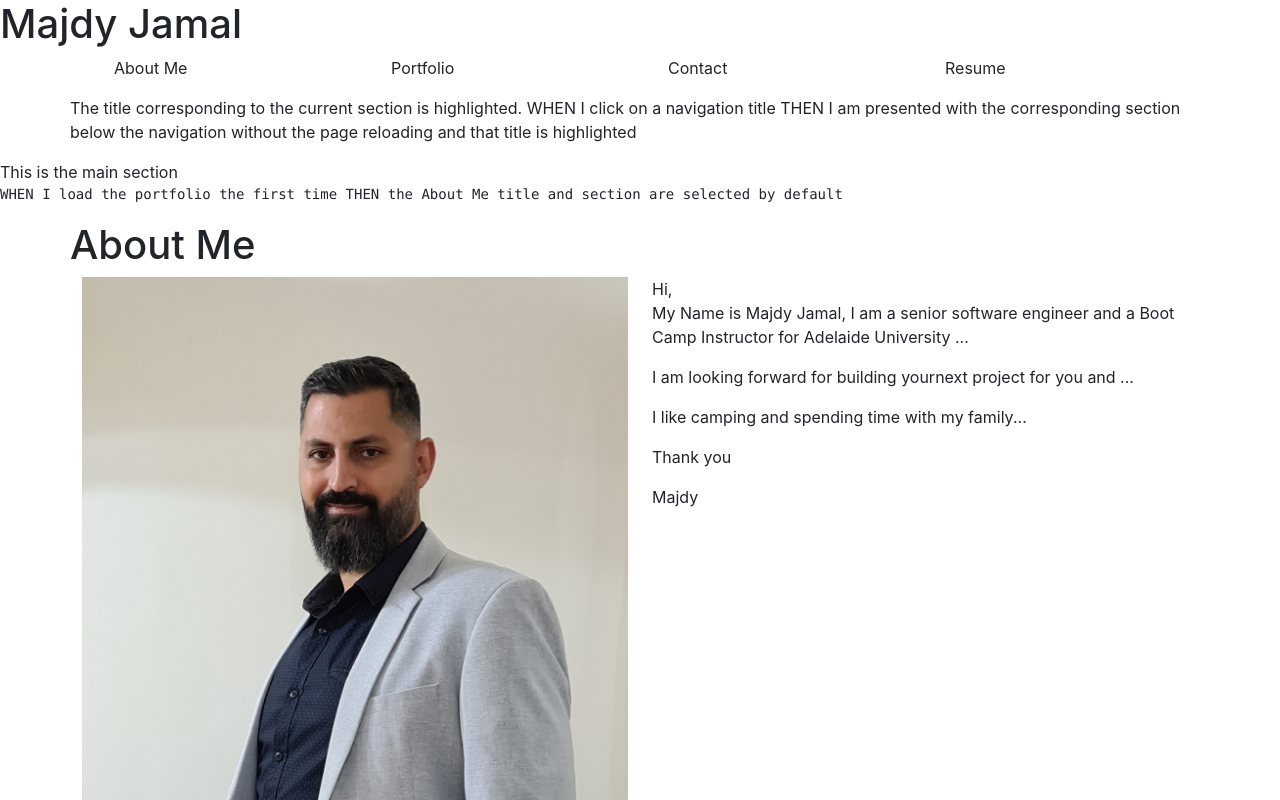
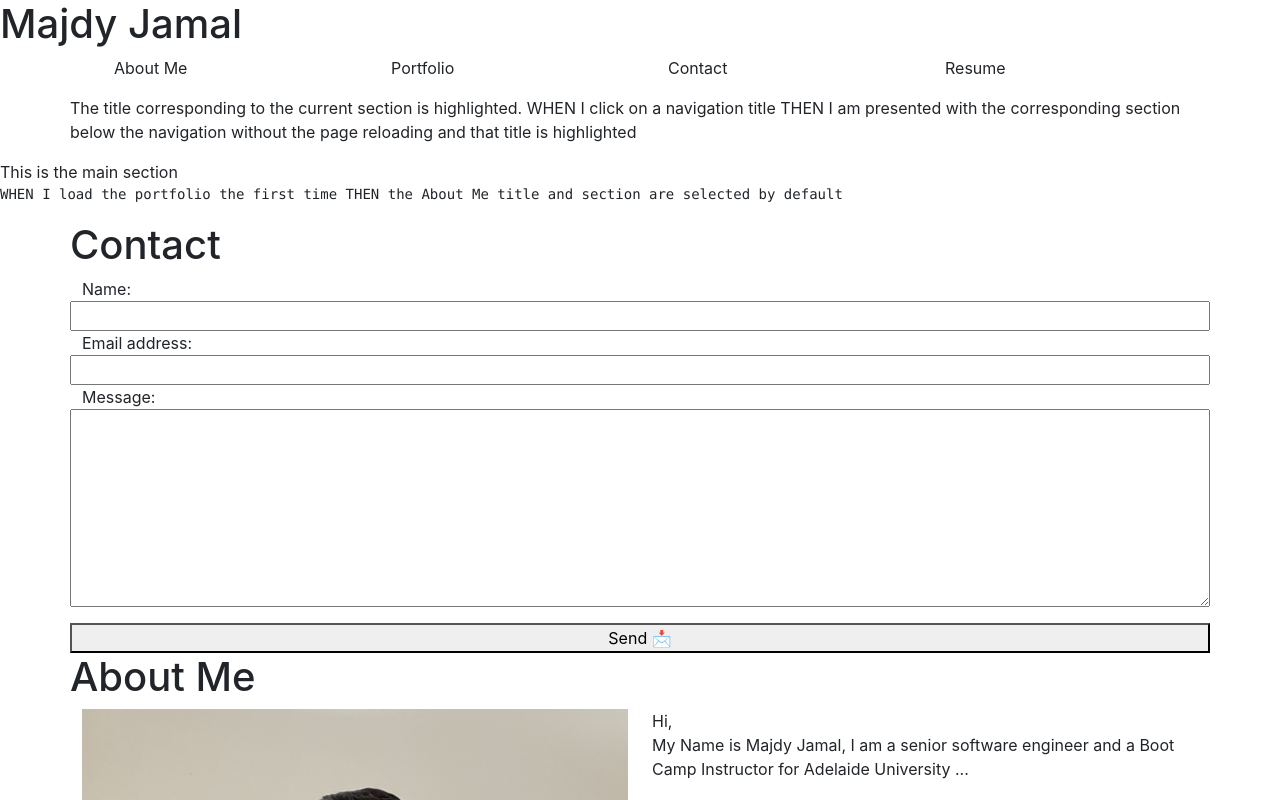
Before and after one commit to majdyjamal/portfolio-react, a React (Create React App) app: page / in a window 1280 px wide. Shown: the top 800 px of the page. Built offline with nearby package versions, Linux system fonts and the light colour scheme.

Commit message:
Added the Contact React component.

```diff
--- a/src/App.js
+++ b/src/App.js
@@ -4,10 +4,11 @@ import Header from './components/Header';
 import Nav from './components/Nav';
 import AboutMe from './components/AboutMe';
 import Portfolio from './components/Portfolio';
+import Contact from './components/Contact';
 
 function App() {
   return (
-    <div className="App">
+    <div className="App w-100">
 
       <Header>
         <Nav></Nav>
@@ -33,7 +34,7 @@ function App() {
             WHEN I load the portfolio the first time
             THEN the About Me title and section are selected by default
           </pre>
-
+          <Contact></Contact>
           <AboutMe></AboutMe>
           <Portfolio></Portfolio>
       </main>
--- /dev/null
+++ b/src/components/Contact/index.js
@@ -0,0 +1,83 @@
+import React, { useState } from "react";
+
+const Contact = () => {
+    const [formFieldsState, setFormFieldsState] = useState({
+        name: '',
+        emailAddress: '',
+        message: '',
+    });
+
+    const { name, emailAddress, message } = formFieldsState;
+
+    const [validationError, setValidationError] = useState('');
+
+    // https://stackoverflow.com/questions/46155/how-can-i-validate-an-email-address-in-javascript
+    const validateEmail = (email) => {
+        return email.match(
+            /^(([^<>()[\]\\.,;:\s@\"]+(\.[^<>()[\]\\.,;:\s@\"]+)*)|(\".+\"))@((\[[0-9]{1,3}\.[0-9]{1,3}\.[0-9]{1,3}\.[0-9]{1,3}\])|(([a-zA-Z\-0-9]+\.)+[a-zA-Z]{2,}))$/
+        );
+    };
+
+    const handleSubmit = (e) => {
+        e.preventDefault();
+        if (!validationError) {
+            console.log('The following form fields were submitted:', formFieldsState);
+        }
+    };
+
+    const handleChange = (e) => {
+        if (e.target.name === 'email') {
+            const isValid = validateEmail(e.target.value);
+            if (!isValid) {
+                setValidationError('Invalid Email Address.');
+            } else {
+                setValidationError('');
+            }
+        } else {
+            if (!e.target.value.length) {
+                setValidationError(`${e.target.name} is required.`);
+            } else {
+                setValidationError('');
+            }
+        }
+        if (!validationError) {
+            setFormFieldsState({ ...formFieldsState, [e.target.name]: e.target.value });
+            console.log('Updated the form state:', formFieldsState);
+        }
+    };
+
+    return (
+        <section className="container">
+            <h1 className="row" id="Contact">Contact</h1>
+            <div>
+                <form id="contact-form" onSubmit={handleSubmit}>
+                    <div className="row">
+                        <label htmlFor="name">Name:</label>
+                        <input type="text" name="name" defaultValue={name} onBlur={handleChange} />
+                    </div>
+                    <div className="row">
+                        <label htmlFor="emailAddress">Email address:</label>
+                        <input type="email" name="emailAddress" defaultValue={emailAddress} onBlur={handleChange} />
+                    </div>
+                    <div className="row">
+                        <label htmlFor="message">Message:</label>
+                        <textarea name="message" rows="8" defaultValue={message} onBlur={handleChange} />
+                    </div>
+
+                    {validationError &&
+                        (<div class="alert alert-danger" role="alert">{validationError}</div>)}
+
+                    <div className="row">
+                        <button className="col mt-3" type="Submit">Send 📩</button>
+                    </div>
+                </form>
+
+
+
+            </div>
+        </section>
+
+    );
+}
+
+export default Contact;
--- a/src/components/Portfolio/index.js
+++ b/src/components/Portfolio/index.js
@@ -1,7 +1,8 @@
-import React from "react";
+import React, {useState} from "react";
 import Project from "../Project";
 
-const myProjects = [
+const Portfolio = () => {
+    const [myProjects] = useState([
         {
             projectName: "Photo Gallary",
             projectDescription: "Portfolio site for my friend Lyza, built using React. Both links should work correctly. ",
@@ -44,8 +45,8 @@ const myProjects = [
             projectDeployedApplicationUrl:"https://github.com/majdyjamal",
             projectGithubRepoUrl: "https://github.com/majdyjamal"
         },
-]
-const Portfolio = () => {
+    ]);
+
     return (
         <section className="container">
             <h1  className="row" id="Portfolio">Portfolio</h1>
--- a/src/components/Project/index.js
+++ b/src/components/Project/index.js
@@ -16,14 +16,16 @@ const Project = (props) => {
         projectDeployedApplicationUrl,
         projectGithubRepoUrl
     } = props.project;
+
     const defaultProjectIamge ="default-project-image.png";
-console.log(projectIamge);
+
     return (
-        <div className="card" style= {{width: 18 +'rem'}}>
+        <div className="card m-3" style= {{width: 20 +'rem'}}>
            {/* rem stands for “root em”, a unit of measurement that represents the font size of the root element */}
                 {projectIamge
-                    ? <img className="card-img-top" src={require(`../../assets/images/${projectIamge}`)} alt={projectName}/>
-                    : <img className="card-img-top" src={require(`../../assets/images/${defaultProjectIamge}`)} alt={projectName}/>}
+                    ? (<img className="card-img-top" src={require(`../../assets/images/${projectIamge}`)} alt={projectName}/>)
+                    : (<img className="card-img-top" src={require(`../../assets/images/${defaultProjectIamge}`)} alt={projectName}/>)
+                }
                 <div className="card-body">
                     <h5 className="card-title">{projectName}</h5>
                     <p className="card-text">{projectDescription}</p>
```
Lines whose indentation alone changed are shown as unchanged.
